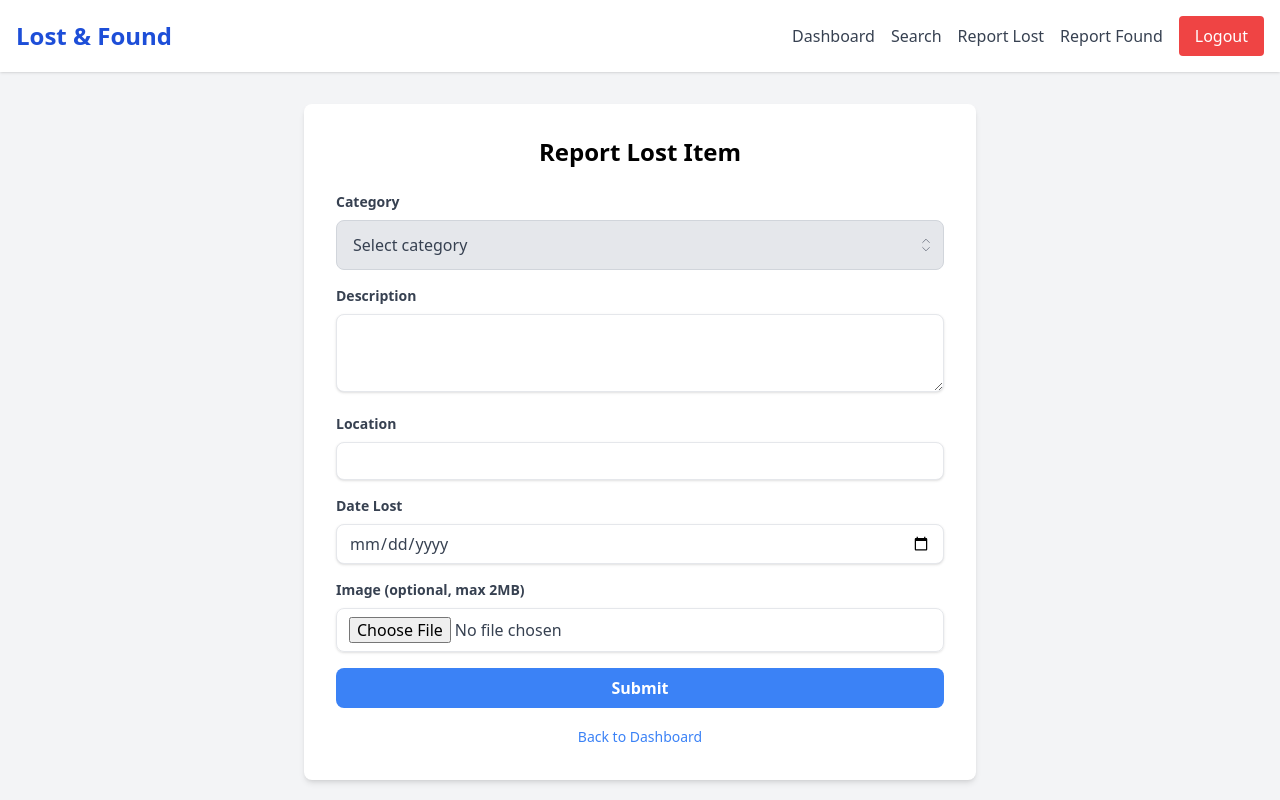
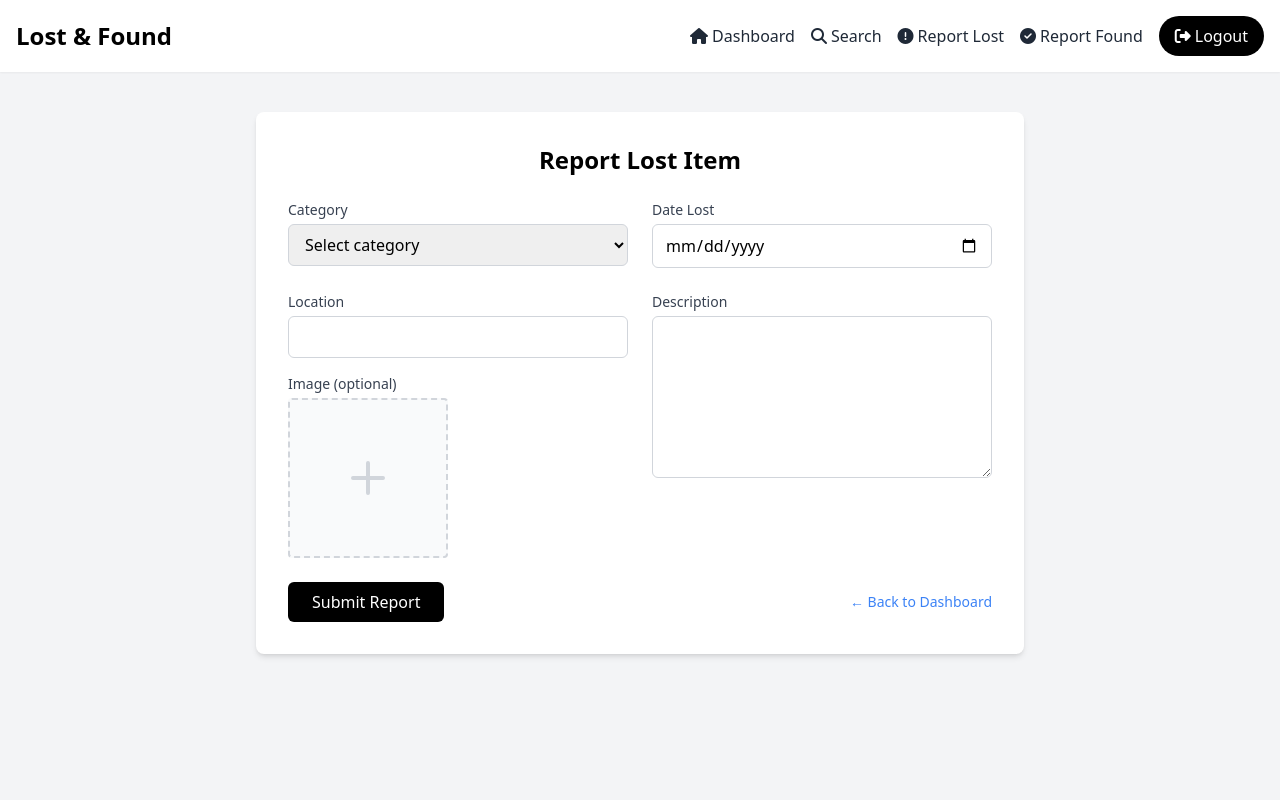
Before and after one commit to khalifaMMM12/Lost-and-Found, a PHP site: page /report_lost.php in a window 1280 px wide. Run offline with PHP 8.4, Linux system fonts and the light colour scheme; the visitor is signed in with stand-in values (Sample User, id 1); some libraries are stand-ins or nearby versions.

Commit message:
lost item fixed

```diff
--- a/report_lost.php
+++ b/report_lost.php
@@ -12,89 +12,182 @@ extract($vars);
 <!DOCTYPE html>
 <html lang="en">
 <head>
-    <meta charset="UTF-8">
-    <meta name="viewport" content="width=device-width, initial-scale=1.0">
+  <meta charset="UTF-8" />
+  <meta name="viewport" content="width=device-width, initial-scale=1.0"/>
   <title>Report Lost Item - Lost and Found</title>
   <script src="https://cdn.tailwindcss.com"></script>
+    <script src="https://kit.fontawesome.com/79a49acde1.js" crossorigin="anonymous"></script>
+
 </head>
 <body class="bg-gray-100 min-h-screen">
-    <nav class="bg-white shadow mb-8">
-        <div class="container mx-auto px-4 py-4 flex justify-between items-center">
-            <a href="dashboard.php" class="text-2xl font-bold text-blue-700">Lost & Found</a>
-            <div class="flex space-x-4 items-center">
-                <a href="dashboard.php" class="text-gray-700 hover:text-blue-700 font-medium">Dashboard</a>
-                <a href="search.php" class="text-gray-700 hover:text-blue-700 font-medium">Search</a>
+
+ <!-- Navbar -->
+  <nav class="bg-white shadow-sm sticky top-0 z-50">
+    <div class="max-w-7xl mx-auto px-4 py-4 flex justify-between items-center">
+      <a href="dashboard.php" class="text-2xl font-bold text-black">Lost & Found</a>
+
+      <!-- Desktop Menu -->
+      <div class="hidden md:flex space-x-4 items-center text-sm md:text-base">
+        <a href="dashboard.php" class="text-gray-800 hover:text-black font-medium transition"><i class="fas fa-home mr-1"></i>Dashboard</a>
+        <a href="search.php" class="text-gray-800 hover:text-black font-medium transition"><i class="fas fa-search mr-1"></i>Search</a>
         <?php if (isset($_SESSION['user_id'])): ?>
-                    <a href="report_lost.php" class="text-gray-700 hover:text-blue-700 font-medium">Report Lost</a>
-                    <a href="report_found.php" class="text-gray-700 hover:text-blue-700 font-medium">Report Found</a>
-                    <a href="logout.php" class="ml-4 px-4 py-2 bg-red-500 text-white rounded hover:bg-red-600">Logout</a>
+          <a href="report_lost.php" class="text-gray-800 hover:text-black font-medium transition"><i class="fas fa-exclamation-circle mr-1"></i>Report Lost</a>
+          <a href="report_found.php" class="text-gray-800 hover:text-black font-medium transition"><i class="fas fa-check-circle mr-1"></i>Report Found</a>
+          <a href="logout.php" class="ml-2 px-4 py-2 bg-black text-white rounded-full hover:bg-gray-900 transition"><i class="fas fa-sign-out-alt mr-1"></i>Logout</a>
         <?php else: ?>
-                    <a href="register.php" class="ml-4 px-4 py-2 bg-blue-500 text-white rounded hover:bg-blue-600">Sign Up</a>
-                    <a href="login.php" class="ml-2 px-4 py-2 bg-green-500 text-white rounded hover:bg-green-600">Login</a>
+          <a href="register.php" class="ml-2 px-4 py-2 bg-black text-white rounded-full hover:bg-gray-900 transition"><i class="fas fa-user-plus mr-1"></i>Sign Up</a>
+          <a href="login.php" class="ml-2 px-4 py-2 bg-gray-800 text-white rounded-full hover:bg-black transition"><i class="fas fa-sign-in-alt mr-1"></i>Login</a>
         <?php endif; ?>
       </div>
+
+      <!-- Hamburger -->
+      <button id="hamburgerBtn" class="md:hidden text-gray-800 text-2xl focus:outline-none">
+        <i class="fas fa-bars"></i>
+      </button>
+    </div>
+
+    <!-- Animated Mobile Menu -->
+    <div id="mobileMenu" class="md:hidden overflow-hidden max-h-0 opacity-0 transition-all duration-300 ease-in-out px-4 space-y-2">
+      <a href="dashboard.php" class="block text-gray-800 hover:text-black"><i class="fas fa-home mr-1"></i>Dashboard</a>
+      <a href="search.php" class="block text-gray-800 hover:text-black"><i class="fas fa-search mr-1"></i>Search</a>
+      <?php if (isset($_SESSION['user_id'])): ?>
+        <a href="report_lost.php" class="block text-gray-800 hover:text-black"><i class="fas fa-exclamation-circle mr-1"></i>Report Lost</a>
+        <a href="report_found.php" class="block text-gray-800 hover:text-black"><i class="fas fa-check-circle mr-1"></i>Report Found</a>
+        <a href="logout.php" class="block px-4 py-2 bg-black text-white rounded-full hover:bg-gray-900 transition"><i class="fas fa-sign-out-alt mr-1"></i>Logout</a>
+      <?php else: ?>
+        <a href="register.php" class="block px-4 py-2 bg-black text-white rounded-full hover:bg-gray-900 transition"><i class="fas fa-user-plus mr-1"></i>Sign Up</a>
+        <a href="login.php" class="block px-4 py-2 bg-gray-800 text-white rounded-full hover:bg-black transition"><i class="fas fa-sign-in-alt mr-1"></i>Login</a>
+      <?php endif; ?>
     </div>
   </nav>
-    <div class="max-w-2xl mx-auto bg-white p-8 rounded-lg shadow-md">
+
+    <main class="max-w-7xl mx-auto px-4 py-10">
+  <div class="max-w-3xl mx-auto bg-white p-8 rounded-lg shadow-md">
     <h2 class="text-2xl font-semibold mb-6 text-center">Report Lost Item</h2>
+
     <?php if ($success_msg): ?>
-            <div class="bg-green-100 border-l-4 border-green-500 text-green-700 p-4 mb-4" role="alert">
-                <p class="font-bold">Success!</p>
-                <p><?php echo $success_msg; ?></p>
+      <div class="bg-green-100 border border-green-400 text-green-700 px-4 py-3 rounded relative mb-4" role="alert">
+        <strong class="font-bold">Success!</strong>
+        <span class="block sm:inline"><?php echo $success_msg; ?></span>
       </div>
     <?php elseif ($error_msg): ?>
-            <div class="bg-red-100 border-l-4 border-red-500 text-red-700 p-4 mb-4" role="alert">
-                <p class="font-bold">Error!</p>
-                <p><?php echo $error_msg; ?></p>
+      <div class="bg-red-100 border border-red-400 text-red-700 px-4 py-3 rounded relative mb-4" role="alert">
+        <strong class="font-bold">Error!</strong>
+        <span class="block sm:inline"><?php echo $error_msg; ?></span>
       </div>
     <?php endif; ?>
+
     <form action="" method="post" enctype="multipart/form-data" novalidate>
-            <div class="mb-4">
-                <label for="category" class="block text-gray-700 text-sm font-bold mb-2">Category</label>
-                <div class="relative">
-                    <select name="category" class="block appearance-none w-full bg-gray-200 border border-gray-300 text-gray-700 py-3 px-4 pr-8 rounded-lg focus:outline-none focus:ring-2 focus:ring-blue-600 focus:border-transparent <?php echo $category_err ? 'is-invalid' : ''; ?>">
+      <div class="grid sm:grid-cols-2 gap-6">
+        <div>
+          <label class="block text-sm font-medium text-gray-700 mb-1">Category</label>
+          <select name="category" class="block w-full px-3 py-2 border <?php echo $category_err ? 'border-red-500' : 'border-gray-300'; ?> rounded-md focus:outline-none focus:ring-2 focus:ring-black">
             <option value="">Select category</option>
             <?php foreach ($categories as $cat): ?>
               <option value="<?php echo $cat; ?>" <?php if ($category == $cat) echo 'selected'; ?>><?php echo $cat; ?></option>
             <?php endforeach; ?>
           </select>
-                    <div class="absolute inset-y-0 right-0 flex items-center px-2 pointer-events-none">
-                        <svg class="h-5 w-5 text-gray-500" xmlns="http://www.w3.org/2000/svg" fill="none" viewBox="0 0 24 24" stroke="currentColor">
-                            <path stroke-linecap="round" stroke-linejoin="round" stroke-width={2} d="M8 9l4-4 4 4m0 6l-4 4-4-4" />
+          <?php if ($category_err): ?>
+            <p class="text-red-500 text-sm mt-1"><?php echo $category_err; ?></p>
+          <?php endif; ?>
+        </div>
+        <div>
+          <label class="block text-sm font-medium text-gray-700 mb-1">Date Lost</label>
+          <input type="date" name="date" class="block w-full px-3 py-2 border <?php echo $date_err ? 'border-red-500' : 'border-gray-300'; ?> rounded-md focus:outline-none focus:ring-2 focus:ring-black" value="<?php echo htmlspecialchars($date); ?>">
+          <?php if ($date_err): ?>
+            <p class="text-red-500 text-sm mt-1"><?php echo $date_err; ?></p>
+          <?php endif; ?>
+        </div>
+        <div>
+          <label class="block text-sm font-medium text-gray-700 mb-1">Location</label>
+          <input type="text" name="location" class="block w-full px-3 py-2 border <?php echo $location_err ? 'border-red-500' : 'border-gray-300'; ?> rounded-md focus:outline-none focus:ring-2 focus:ring-black" value="<?php echo htmlspecialchars($location); ?>">
+          <?php if ($location_err): ?>
+            <p class="text-red-500 text-sm mt-1"><?php echo $location_err; ?></p>
+          <?php endif; ?>
+            <div class="mt-4">
+              <label class="block text-sm font-medium text-gray-700 mb-1">Image (optional)</label>
+              <div class="w-40 h-40 flex items-center justify-center border-2 border-dashed border-gray-300 rounded bg-gray-50 relative cursor-pointer hover:border-black transition" id="imageUploadBox">
+                <input type="file" name="image" id="imageInput" accept="image/*" class="absolute inset-0 w-full h-full opacity-0 cursor-pointer" tabindex="-1">
+                <span id="uploadIcon" class="absolute inset-0 flex items-center justify-center text-4xl text-gray-300 pointer-events-auto" style="z-index:2;">
+                  <svg xmlns="http://www.w3.org/2000/svg" fill="none" viewBox="0 0 24 24" stroke-width="2" stroke="currentColor" class="w-12 h-12">
+                    <path stroke-linecap="round" stroke-linejoin="round" d="M12 4.5v15m7.5-7.5h-15" />
                   </svg>
+                </span>
+                <img id="imagePreview" src="#" class="hidden absolute inset-0 w-full h-full object-cover rounded pointer-events-auto" alt="Preview" style="z-index:3;">
+                <button type="button" id="removeImage" class="hidden absolute top-1 right-1 bg-white border border-gray-300 rounded-full text-sm px-2 py-0.5 hover:bg-gray-100 pointer-events-auto" style="z-index:4;">&times;</button>
+              </div>
+              <?php if ($image_err): ?>
+                <p class="text-red-500 text-sm mt-1"><?php echo $image_err; ?></p>
+              <?php endif; ?>
               </div>
             </div>
-                <div class="text-red-500 text-xs mt-1"><?php echo $category_err; ?></div>
+             <div>
+                <label class="block text-sm font-medium text-gray-700 mb-1">Description</label>
+                <textarea name="description" rows="6" class="block w-full px-3 py-2 border <?php echo $description_err ? 'border-red-500' : 'border-gray-300'; ?> rounded-md focus:outline-none focus:ring-2 focus:ring-black"><?php echo htmlspecialchars($description); ?></textarea>
+                <?php if ($description_err): ?>
+                    <p class="text-red-500 text-sm mt-1"><?php echo $description_err; ?></p>
+                <?php endif; ?>
             </div>
-            <div class="mb-4">
-                <label for="description" class="block text-gray-700 text-sm font-bold mb-2">Description</label>
-                <textarea name="description" class="shadow appearance-none border rounded-lg w-full py-2 px-3 text-gray-700 leading-tight focus:outline-none focus:ring-2 focus:ring-blue-600 focus:border-transparent <?php echo $description_err ? 'is-invalid' : ''; ?>" rows="3"><?php echo htmlspecialchars($description); ?></textarea>
-                <div class="text-red-500 text-xs mt-1"><?php echo $description_err; ?></div>
       </div>
-            <div class="mb-4">
-                <label for="location" class="block text-gray-700 text-sm font-bold mb-2">Location</label>
-                <input type="text" name="location" class="shadow appearance-none border rounded-lg w-full py-2 px-3 text-gray-700 leading-tight focus:outline-none focus:ring-2 focus:ring-blue-600 focus:border-transparent <?php echo $location_err ? 'is-invalid' : ''; ?>" value="<?php echo htmlspecialchars($location); ?>">
-                <div class="text-red-500 text-xs mt-1"><?php echo $location_err; ?></div>
-            </div>
-            <div class="mb-4">
-                <label for="date" class="block text-gray-700 text-sm font-bold mb-2">Date Lost</label>
-                <input type="date" name="date" class="shadow appearance-none border rounded-lg w-full py-2 px-3 text-gray-700 leading-tight focus:outline-none focus:ring-2 focus:ring-blue-600 focus:border-transparent <?php echo $date_err ? 'is-invalid' : ''; ?>" value="<?php echo htmlspecialchars($date); ?>">
-                <div class="text-red-500 text-xs mt-1"><?php echo $date_err; ?></div>
-            </div>
-            <div class="mb-4">
-                <label for="image" class="block text-gray-700 text-sm font-bold mb-2">Image (optional, max 2MB)</label>
-                <input type="file" name="image" class="shadow appearance-none border rounded-lg w-full py-2 px-3 text-gray-700 leading-tight focus:outline-none focus:ring-2 focus:ring-blue-600 focus:border-transparent <?php echo $image_err ? 'is-invalid' : ''; ?>" accept="image/*">
-                <div class="text-red-500 text-xs mt-1"><?php echo $image_err; ?></div>
-            </div>
-            <div class="flex items-center justify-between">
-                <button type="submit" class="w-full bg-blue-500 hover:bg-blue-600 text-white font-bold py-2 px-4 rounded-lg focus:outline-none focus:ring-2 focus:ring-blue-600 focus:ring-opacity-50">
-                    Submit
-                </button>
-            </div>
-            <div class="mt-4 text-center">
-                <a href="dashboard.php" class="text-blue-500 hover:text-blue-700 text-sm">Back to Dashboard</a>
+      <div class="mt-6 flex flex-col sm:flex-row justify-between items-center gap-4">
+        <button type="submit" class="w-full sm:w-auto px-6 py-2 bg-black text-white rounded-md hover:bg-gray-800 transition">Submit Report</button>
+        <a href="dashboard.php" class="text-sm text-blue-500 hover:text-blue-700">← Back to Dashboard</a>
       </div>
     </form>
   </div>
+  </main>
+
+  <script>
+    function resetImageUploadBox() {
+      document.querySelectorAll('#uploadIcon').forEach(icon => icon.classList.remove('hidden'));
+      document.querySelectorAll('#imagePreview').forEach(preview => preview.classList.add('hidden'));
+      document.querySelectorAll('#removeImage').forEach(btn => btn.classList.add('hidden'));
+    }
+    window.addEventListener('DOMContentLoaded', resetImageUploadBox);
+
+    document.getElementById('uploadIcon').addEventListener('click', function(e) {
+      e.stopPropagation();
+      document.getElementById('imageInput').click();
+    });
+    document.getElementById('imagePreview').addEventListener('click', function(e) { e.stopPropagation(); });
+    document.getElementById('removeImage').addEventListener('click', function(e) {
+      e.stopPropagation();
+      const input = document.getElementById('imageInput');
+      input.value = '';
+      resetImageUploadBox();
+    });
+    document.getElementById('imageInput').addEventListener('change', function (e) {
+      const preview = document.getElementById('imagePreview');
+      const uploadIcon = document.getElementById('uploadIcon');
+      const removeBtn = document.getElementById('removeImage');
+      const file = e.target.files[0];
+      if (file) {
+        const reader = new FileReader();
+        reader.onload = function (event) {
+          preview.src = event.target.result;
+          preview.classList.remove('hidden');
+          uploadIcon.classList.add('hidden');
+          removeBtn.classList.remove('hidden');
+        }
+        reader.readAsDataURL(file);
+      } else {
+        resetImageUploadBox();
+      }
+    });
+
+    const btn = document.getElementById('hamburgerBtn');
+    const menu = document.getElementById('mobileMenu');
+
+    btn.addEventListener('click', () => {
+      const isHidden = menu.classList.contains('max-h-0');
+      if (isHidden) {
+        menu.classList.remove('max-h-0', 'opacity-0');
+        menu.classList.add('max-h-screen', 'opacity-100');
+      } else {
+        menu.classList.remove('max-h-screen', 'opacity-100');
+        menu.classList.add('max-h-0', 'opacity-0');
+      }
+    });
+  </script>
 </body>
 </html>
```
Also changed, not shown: uploads/img_685af015d2f346.31754336.png (added). Lines whose indentation alone changed are shown as unchanged.
